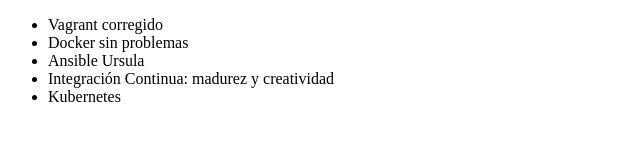
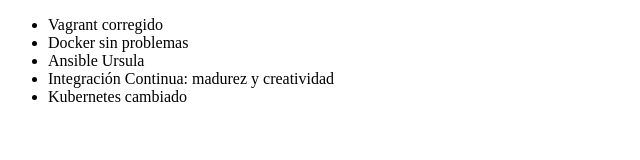
Before and after one commit to ClaudiaCastiglione/alura-git, a plain HTML site: page index.html in a window 1280 px wide. Shown: the full height of the page, 0-640 px from the left. Drawn offline with Linux system fonts and the light colour scheme.

Commit message:
cambiado Kubernetes

```diff
--- a/index.html
+++ b/index.html
@@ -10,7 +10,7 @@
          <li> Docker sin problemas </li>
          <li> Ansible Ursula</li>
          <li> Integración Continua: madurez y creatividad</li>
-         <li> Kubernetes </li>
+         <li> Kubernetes cambiado </li>
      </ul>
 </body>
 </html>
```
